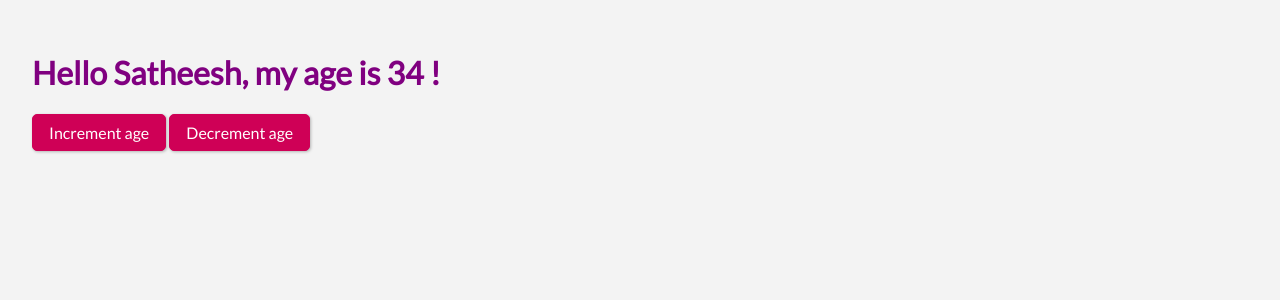
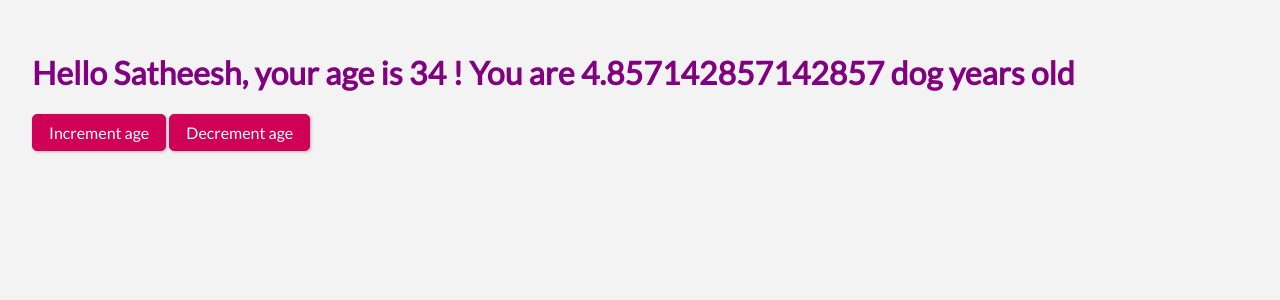
Before and after one commit to satheeshgs/svelte-app, a Svelte app: page / in a window 1280 px wide. Shown: the top 300 px of the page. Built offline with nearby package versions, Linux system fonts and the light colour scheme.

Commit message:
adding reactive variables

```diff
--- a/src/App.svelte
+++ b/src/App.svelte
@@ -1,6 +1,8 @@
 <script>
   let name = "Satheesh";
   let age = 34;
+
+  $: dogYears = age / 7;
 
   function incrementAge() {
     age += 1;
@@ -11,7 +13,7 @@
   }
 </script>
 
-<h1>Hello {name}, my age is {age} !</h1>
+<h1>Hello {name}, your age is {age} ! You are {dogYears} dog years old</h1>
 <button on:click={incrementAge}>Increment age</button>
 <button on:click={decrementAge}>Decrement age</button>
 
```
